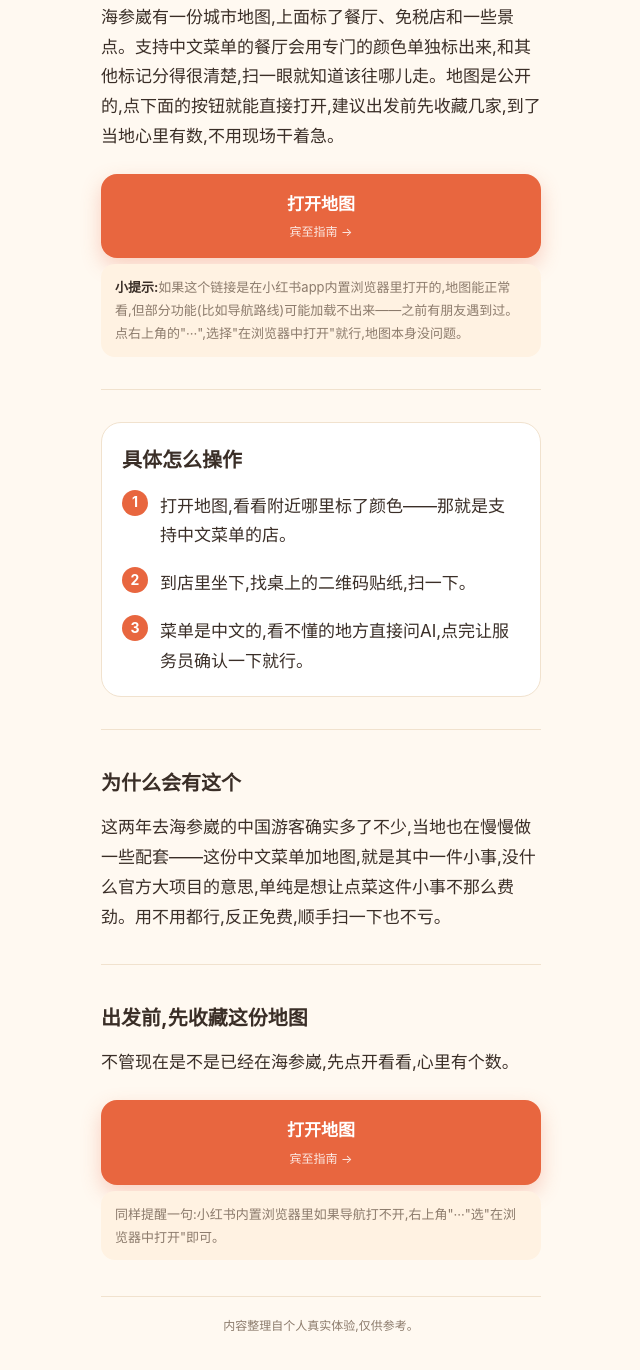
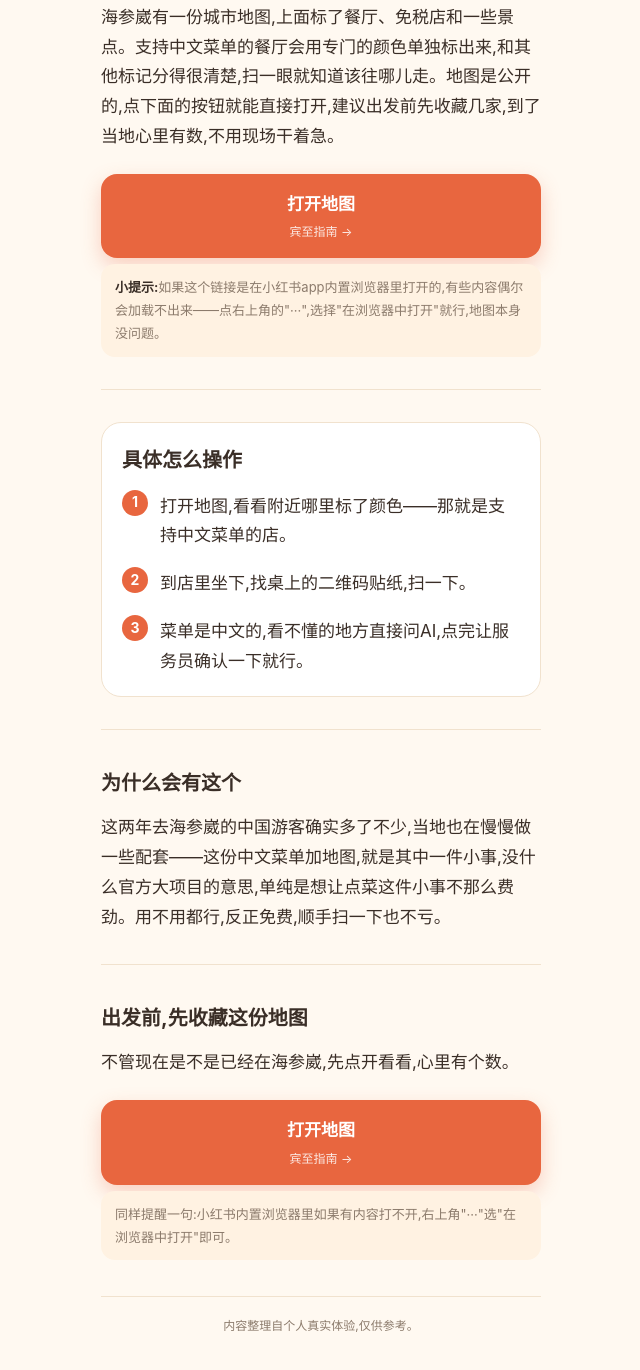
Before and after one commit to labuzin-maker/HTML, a plain HTML site: page concierge-vl-start/index.html in a window 1280 px wide. Shown: the part 1536-2906 px from the top of the page, without its empty margins (319-959 px from the left). Drawn offline with Linux system fonts and the light colour scheme.

Commit message:
Soften in-app-browser hint wording
Drop the specific "导航路线" (route navigation) mention from the RedNote
in-app browser notice and generalize it to "some content may not load"
per feedback.

Co-Authored-By: Claude Sonnet 5 <noreply@anthropic.com>
Claude-Session: https://claude.ai/code/session_01Y6VKFZZkXEkM2GoczNtfic

```diff
--- a/concierge-vl-start/index.html
+++ b/concierge-vl-start/index.html
@@ -219,7 +219,7 @@
     <span class="zh">打开地图</span>
     <span class="sm">宾至指南 →</span>
   </a>
-  <p class="hint"><b>小提示:</b>如果这个链接是在小红书app内置浏览器里打开的,地图能正常看,但部分功能(比如导航路线)可能加载不出来——之前有朋友遇到过。点右上角的"···",选择"在浏览器中打开"就行,地图本身没问题。</p>
+  <p class="hint"><b>小提示:</b>如果这个链接是在小红书app内置浏览器里打开的,有些内容偶尔会加载不出来——点右上角的"···",选择"在浏览器中打开"就行,地图本身没问题。</p>
 
   <div class="divider"></div>
 
@@ -246,7 +246,7 @@
     <span class="zh">打开地图</span>
     <span class="sm">宾至指南 →</span>
   </a>
-  <p class="hint">同样提醒一句:小红书内置浏览器里如果导航打不开,右上角"···"选"在浏览器中打开"即可。</p>
+  <p class="hint">同样提醒一句:小红书内置浏览器里如果有内容打不开,右上角"···"选"在浏览器中打开"即可。</p>
 
   <footer>内容整理自个人真实体验,仅供参考。</footer>
 
```
